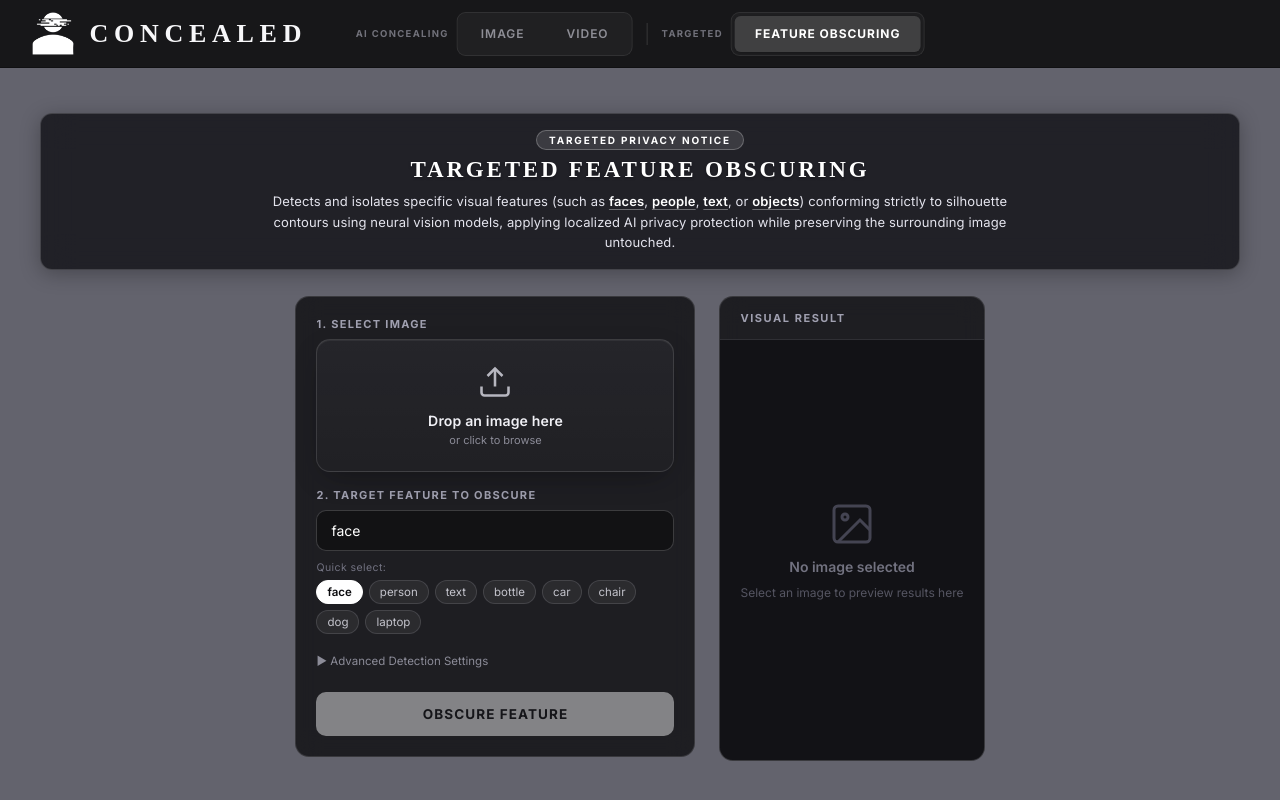
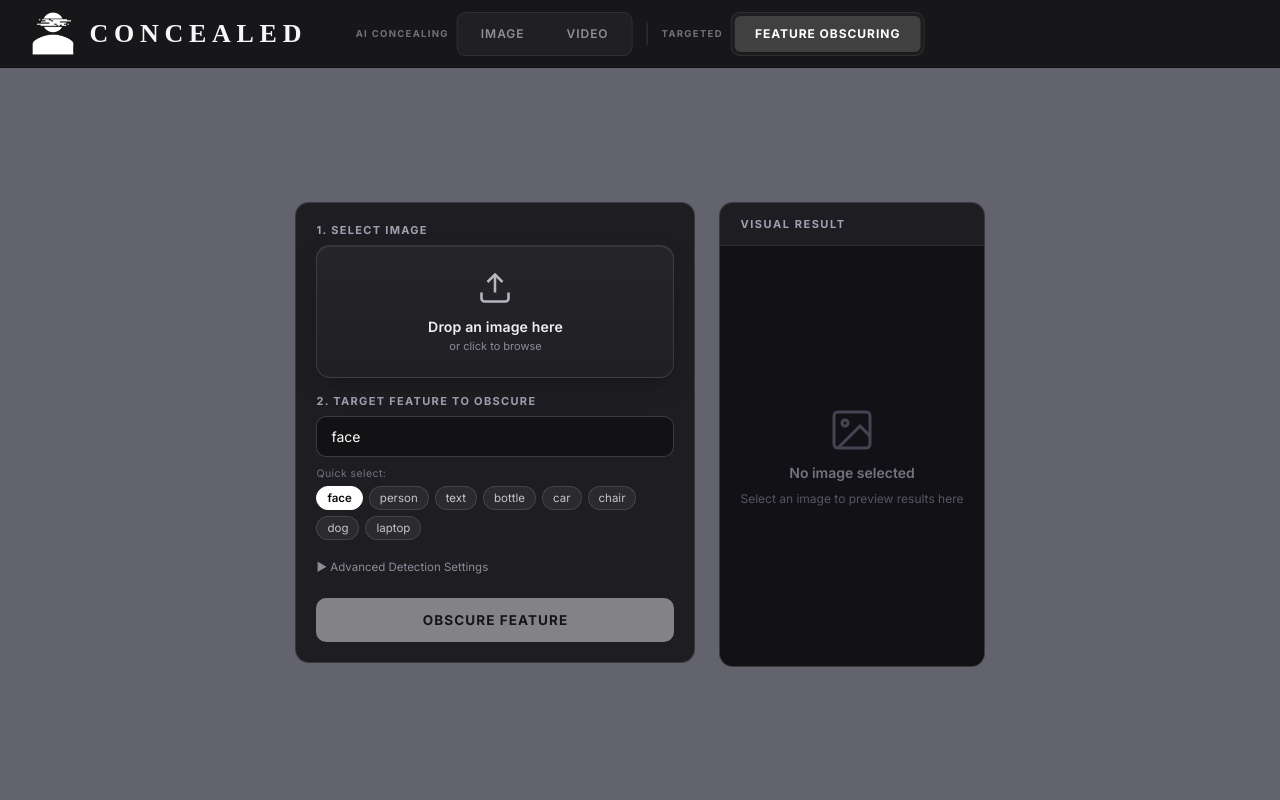
Before and after one commit to AshtonLittle/Concealed, a React (Vite) app in the folder UI_1/: page / in a window 1280 px wide. Both pictures are taken after a click on the tab "FEATURE OBSCURING". Built offline with nearby package versions, Linux system fonts and the light colour scheme.

Commit message:
remove some poor formatting

```diff
--- a/UI_1/src/components/FeatureObscuringWorkspace.tsx
+++ b/UI_1/src/components/FeatureObscuringWorkspace.tsx
@@ -163,17 +163,7 @@ export const FeatureObscuringWorkspace: React.FC = () => {
       <div className="workspace-content feature-obscuring-content">
 
         {/* Workspace Title & Disclaimer Banner */}
-        <div className="feature-obscuring-header">
-          <div className="feature-disclaimer-card">
-            <div className="feature-disclaimer-top">
-              <span className="feature-disclaimer-pill">TARGETED PRIVACY NOTICE</span>
-              <h2 className="feature-header-title">Targeted Feature Obscuring</h2>
-            </div>
-            <p className="feature-header-subtitle">
-              Detects and isolates specific visual features (such as <strong>faces</strong>, <strong>people</strong>, <strong>text</strong>, or <strong>objects</strong>) conforming strictly to silhouette contours using neural vision models, applying localized AI privacy protection while preserving the surrounding image untouched.
-            </p>
-          </div>
-        </div>
+
 
         <div className="feature-obscuring-grid">
           {/* Left Column: Image Selection & Feature Controls */}
```
